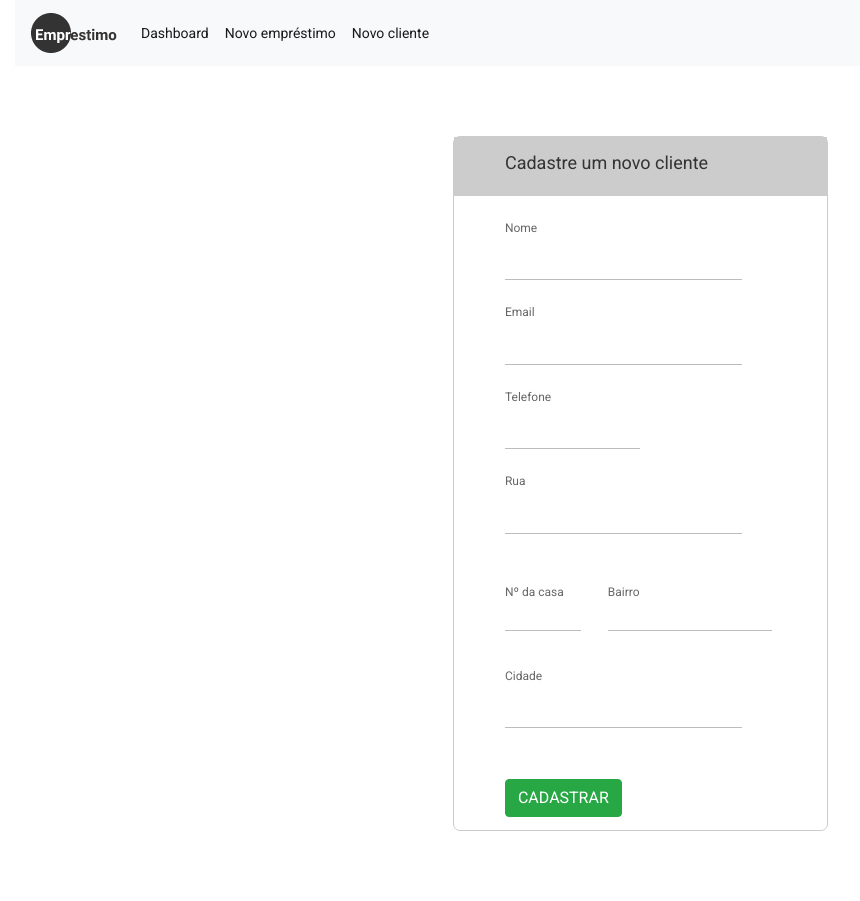
After one commit to MatheusGoncalvs/sistema-emprestimo, a PHP site: page /cadastrarNovoCliente.html in a window 1280 px wide. The commit adds this page. Shown: the whole page, without its empty margins (0-860 px from the left). Run offline with PHP 8.4, Linux system fonts and the light colour scheme.

Commit message:
Continuação do Frontend
+Página de cadastro do novo cliente;

```diff
--- /dev/null
+++ b/cadastrarNovoCliente.html
@@ -0,0 +1,107 @@
+<!DOCTYPE html>
+<html>
+    <head>
+        <title>Sistema de empréstimo</title>
+        <!--Meta tags-->
+        <meta charset="utf-8"/>
+        <meta name="viewport" content="width=device-width, initial-scale=1, shrink-to-fit=no">
+        <!--Fonts-->
+        <link rel="dns-prefetch" href="//fonts.googleapis.com">
+        <link href="https://fonts.googleapis.com/css?family=Roboto" rel="stylesheet">
+        <!--Styles-->
+        <link rel="stylesheet" href="https://stackpath.bootstrapcdn.com/bootstrap/4.1.3/css/bootstrap.min.css" integrity="sha384-MCw98/SFnGE8fJT3GXwEOngsV7Zt27NXFoaoApmYm81iuXoPkFOJwJ8ERdknLPMO" crossorigin="anonymous">
+        <link rel="stylesheet" type="text/css" href="css/main.css">
+    </head>
+    <body>
+        <div class="container-fluid">
+            <!--Navbar-->
+            <nav class="navbar navbar-expand-lg navbar-light bg-light">
+                <a class="navbar-brand" href="shared/layout.html"><img src="imgs/brand.png"></a>
+                <button class="navbar-toggler" type="button" data-toggle="collapse" data-target="#navbarNavAltMarkup" aria-controls="navbarNavAltMarkup" aria-expanded="false" aria-label="Toggle navigation">
+                    <span class="navbar-toggler-icon"></span>
+                </button>
+                <div class="collapse navbar-collapse" id="navbarNavAltMarkup">
+                    <div class="navbar-nav">
+                        <a class="nav-item nav-link active" href="shared/layout.html">Dashboard <span class="sr-only">(current)</span></a>
+                        <a class="nav-item nav-link active" href="#">Novo empréstimo</a>
+                        <a class="nav-item nav-link active" href="../cadastrarNovoCliente.html">Novo cliente</a>
+                    </div>
+                </div>
+            </nav>
+            <!--section-->
+            <!--Primeiro bloco do Dashboard-->
+            <form action="shared/layout.html" method="">
+                <div class="row justify-content-center linha-main-login">
+                    <div class="col-sm-4 blocos-pagina-principal">
+                        <div class="row titulo-bloco">
+                            <h1>Cadastre um novo cliente</h1>
+                        </div>
+                        <div class="row centro-bloco padding-top">
+                            <h2>Nome</h2>
+                        </div>
+                        <div class="row input-padding">
+                            <input type="text" size="30">
+                        </div>
+                        <div class="row centro-bloco padding-top">
+                            <h2>Email</h2>
+                        </div>
+                        <div class="row input-padding">
+                            <input type="text" size="30">
+                        </div>
+                        <div class="row centro-bloco padding-top">
+                            <h2>Telefone</h2>
+                        </div>
+                        <div class="row input-padding">
+                            <input type="text" size="16">
+                        </div>
+                        <div class="row centro-bloco padding-top">
+                            <h2>Rua</h2>
+                        </div>
+                        <div class="row input-padding">
+                            <input type="text" size="30">
+                        </div>
+                        <div class="row centro-bloco padding-top">
+
+                        </div>
+                        <div class="row centro-bloco">
+                            <div class="col-4">
+                                <div class="row">
+                                    <h2>Nº da casa</h2>
+                                </div>
+                                <div class="row">
+                                    <input type="text" size="8">
+                                </div>
+                            </div>
+                            <div class="col-8">
+                                <div class="row">
+                                    <h2>Bairro</h2>
+                                </div>
+                                <div class="row">
+                                    <input type="text" size="20">
+                                </div>
+                            </div>
+                        </div>
+                        <div class="row centro-bloco padding-top">
+                            <h2>Cidade</h2>
+                        </div>
+                        <div class="row input-padding">
+                            <input type="text" size="30">
+                        </div>
+                        <div class="row centro-bloco padding-top">
+
+                        </div>
+                        <div class="row centro-bloco">
+                            <input type="submit" class="btn btn-success" value="CADASTRAR">
+                        </div>
+                    </div>
+                </div>
+            </form>
+        </div>
+
+        <!--Js scripts-->
+        <link rel="stylesheet" type="text/javascript" href="js/main.js">
+        <script src="https://code.jquery.com/jquery-3.3.1.slim.min.js" integrity="sha384-q8i/X+965DzO0rT7abK41JStQIAqVgRVzpbzo5smXKp4YfRvH+8abtTE1Pi6jizo" crossorigin="anonymous"></script>
+        <script src="https://cdnjs.cloudflare.com/ajax/libs/popper.js/1.14.7/umd/popper.min.js" integrity="sha384-UO2eT0CpHqdSJQ6hJty5KVphtPhzWj9WO1clHTMGa3JDZwrnQq4sF86dIHNDz0W1" crossorigin="anonymous"></script>
+        <script src="https://stackpath.bootstrapcdn.com/bootstrap/4.3.1/js/bootstrap.min.js" integrity="sha384-JjSmVgyd0p3pXB1rRibZUAYoIIy6OrQ6VrjIEaFf/nJGzIxFDsf4x0xIM+B07jRM" crossorigin="anonymous"></script>
+    </body>
+</html>
--- a/css/main.css
+++ b/css/main.css
@@ -43,3 +43,18 @@ h2{
 .padding-top{
     padding-top: 25px;
 }
+
+/*Login<--*/
+.linha-main-login{
+    margin: 5%;
+}
+
+.input-padding{
+    padding: 0px;
+    padding-left: 15%;
+}
+
+input, input::after, input:focus{
+    border: none;
+    border-bottom: solid 1px #BCBCBC;
+}
```
Also changed, not shown: index.html (+6 -10 lines), shared/layout.html (+4 -4 lines).
